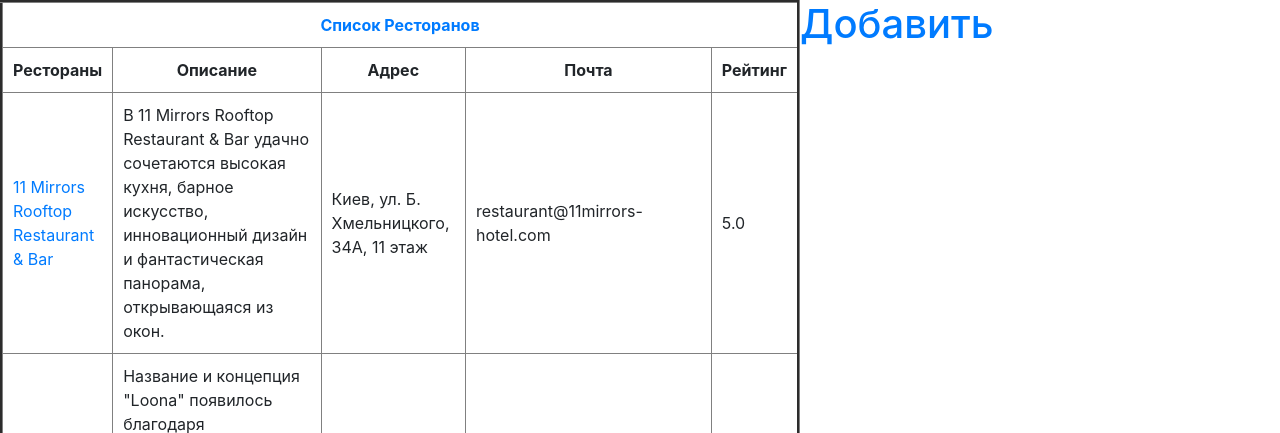
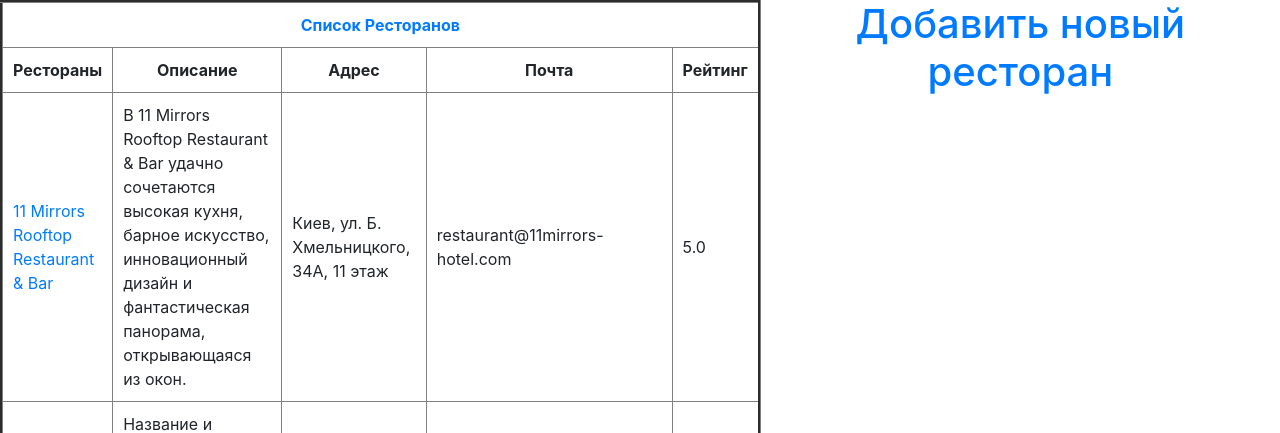
Before and after one commit to alex2135m/team-project, a Django app: page / in a window 1280 px wide. Shown: the top 433 px of the page. Run offline with Django 3.2, Linux system fonts and the light colour scheme; data comes from the database, SQL or seed files in the repository; some libraries are stand-ins or nearby versions.

Commit message:
Подправил таблицу.

```diff
--- a/teamapp/templates/teamapp/index.html
+++ b/teamapp/templates/teamapp/index.html
@@ -9,7 +9,7 @@
 
 {% block content %}
     <div>
-        <table align="left" border="3" width="800" cellpadding="10">
+        <table align="left" border="3" width="700" cellpadding="10">
             <caption>Рейтинг ресторанов</caption>
             <thead align="center">
                 <tr>
@@ -63,6 +63,6 @@
                 </tr>
             {% endfor %}
         </table>
-        <h1><a href="{% url 'add' %}">Добавить</a></h1>
     </div>
+    <h1 align="center"><a href="{% url 'add' %}">Добавить новый ресторан</a></h1>
 {% endblock %}
```
